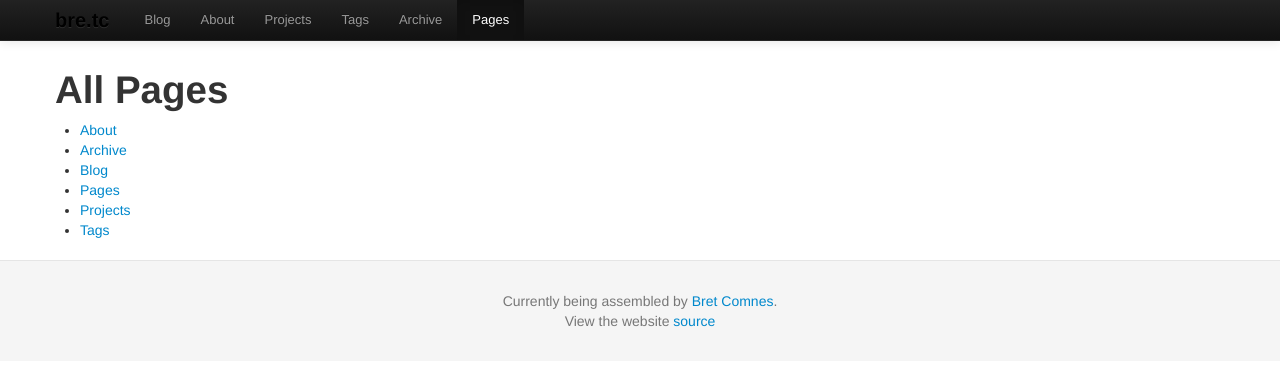
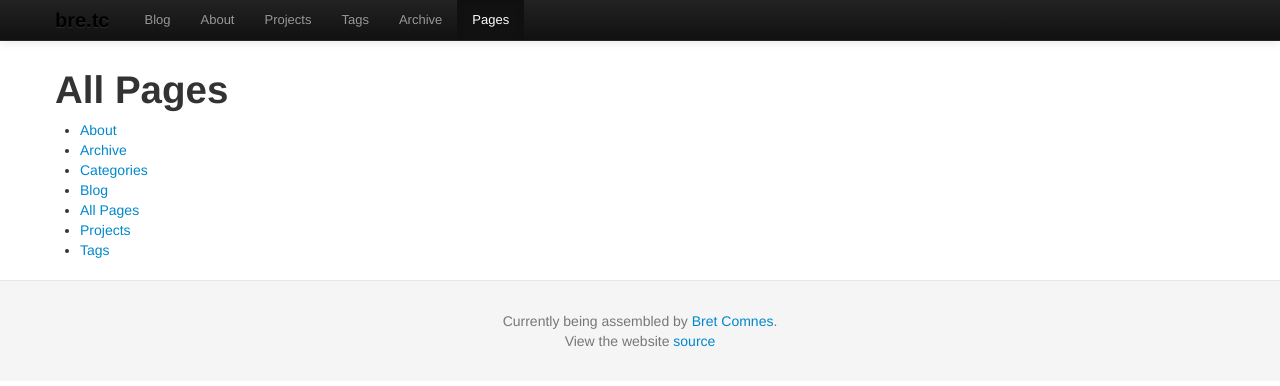
Before and after one commit to bcomnes/old-bret.io, a Jekyll site: the page built from pages.html, in a window 1280 px wide. Shown: the top 386 px of the page. Built offline with Jekyll 4.4.1, drawn with Linux system fonts in a browser that asks for light colours; Markdown is read by kramdown in place of the engine named in the settings.

Commit message:
refactored file structure again

```diff
--- a/_includes/navbar.html
+++ b/_includes/navbar.html
@@ -17,8 +17,8 @@
                     {% if page.url == "/index.html" %}<li class="active"><a href="#">Blog</a></li>{% else %}<li class=""><a href="/">Blog</a></li>{% endif %}
                     <li class={% if page.url == "/about/" %}"active"{% else %}""{% endif %} itemscope itemtype="http://schema.org/AboutPage"><a href="/about/" itemprop="url">About</a></li>
                     {% if page.url == "/pages/projects/" %}<li class="active"><a href="#">Projects</a></li>{% else %}<li class=""><a href="/pages/projects/">Projects</a></li>{% endif %}
-                    {% if page.url == "/tags/" %}<li class="active"><a href="#">Tags</a></li>{% else %}<li class=""><a href="/tags/">Tags</a></li>{% endif %}
-                    {% if page.url == "/archive/" %}<li class="active"><a href="#">Archive</a></li>{% else %}<li class=""><a href="/archive/">Archive</a></li>{% endif %}
+                    {% if page.url == "/pages/tags/" %}<li class="active"><a href="#">Tags</a></li>{% else %}<li class=""><a href="/pages/tags/">Tags</a></li>{% endif %}
+                    {% if page.url == "/pages/archive/" %}<li class="active"><a href="#">Archive</a></li>{% else %}<li class=""><a href="/pages/archive/">Archive</a></li>{% endif %}
                     {% if page.url == "/pages/" %}<li class="active"><a href="#">Pages</a></li>{% else %}<li class=""><a href="/pages/">Pages</a></li>{% endif %}
                 </ul>
             </div><!--/.nav-collapse -->
--- a/_includes/tag_box.html
+++ b/_includes/tag_box.html
@@ -2,7 +2,7 @@
     {% if page.tags.first != null %}{% comment %} If tags exist {% endcomment %}
     <li><i class="icon-tags"></i></li>
         {% for tag in page.tags %}{% comment %} add an element like the following for each tag item {% endcomment %}
-            <li class="btn btn-mini"><a href="/blog/tags/#{{ tag }}"><span class="tag-name" itemprop="keywords">{{ tag }}</span>{% comment %} This is just the tag name {% endcomment %}
+            <li class="btn btn-mini"><a href="/pages/tags/#{{ tag }}"><span class="tag-name" itemprop="keywords">{{ tag }}</span>{% comment %} This is just the tag name {% endcomment %}
             <span class="tag-count">{{ tag.size }}</span>{% comment %} This counts the number of posts in a given tag {% endcomment %}
             </a></li>
         {% endfor %}
--- a/pages.html
+++ b/pages.html
@@ -1,8 +1,8 @@
 ---
 layout: default
-title: Pages
+title: All Pages
 ---
-<h1>All Pages</h1>
+<h1>{{ page.title }}</h1>
 <ul>
 
 {% for node in site.pages %}
```
Also changed, not shown: pages/archive.html (renamed from archive.html), pages/categories.html (renamed from categories.html), pages/tags.html (renamed from tags.html).
